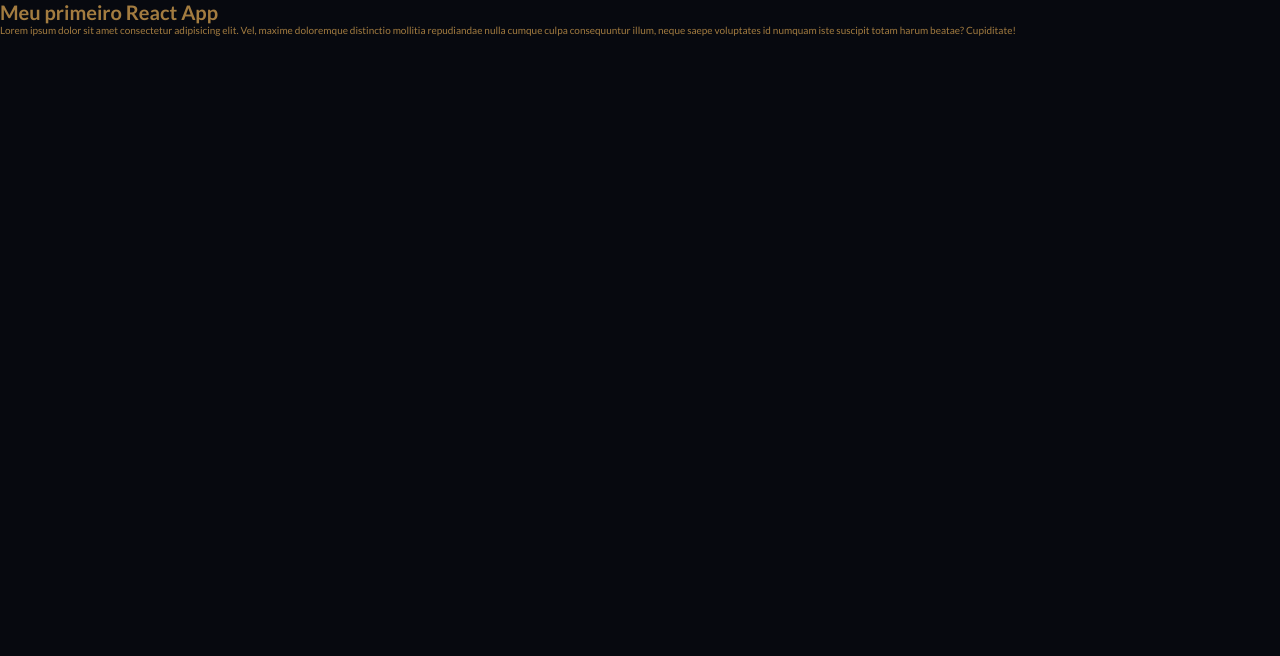
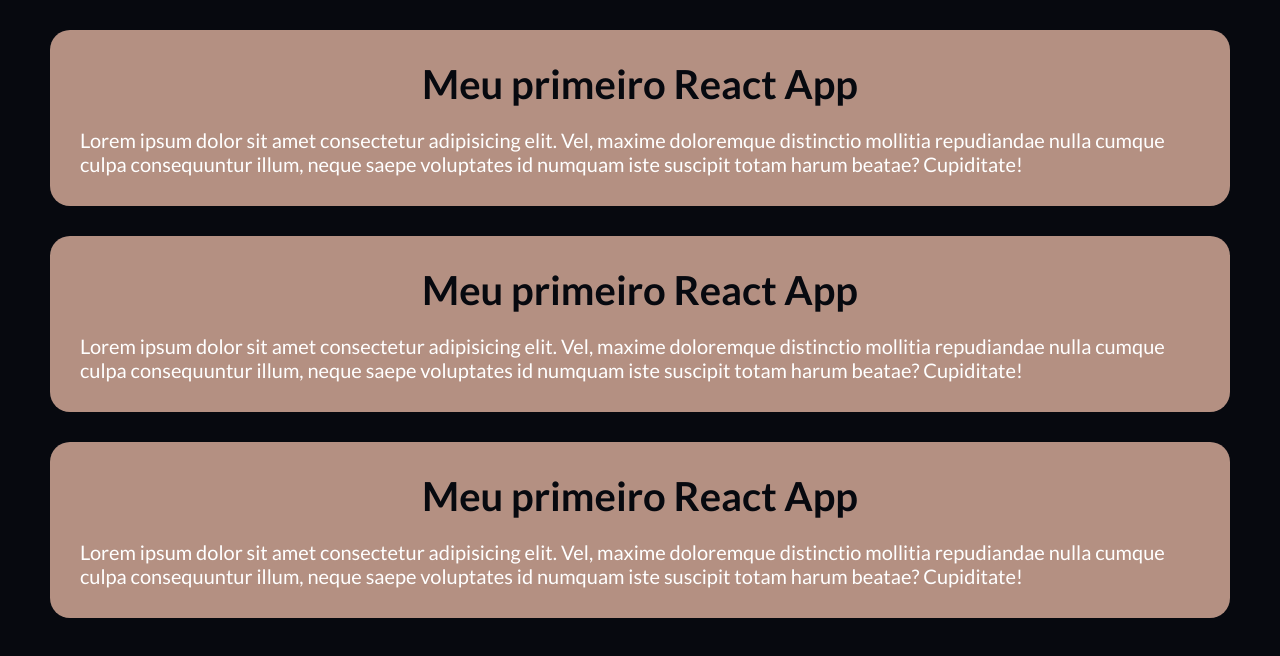
Before and after one commit to Jadiel-Lucas/ppi2025_4inf1v, a React (Vite) app: page / in a window 1280 px wide. Shown: the top 656 px of the page. Built offline with nearby package versions, Linux system fonts and the light colour scheme.

Commit message:
Aula 22/05/2025 - Criação do componente MyText

```diff
--- a/src/App.jsx
+++ b/src/App.jsx
@@ -1,16 +1,13 @@
 import "./styles/theme.css"
 import "./styles/global.css"
+import { MyText } from "./components/MyText";
 
 export default function App() {
   return (
-    <div>
-      <h1>Meu primeiro React App</h1>
-      <p>
-        Lorem ipsum dolor sit amet consectetur adipisicing elit. Vel, maxime
-        doloremque distinctio mollitia repudiandae nulla cumque culpa
-        consequuntur illum, neque saepe voluptates id numquam iste suscipit
-        totam harum beatae? Cupiditate!
-      </p>
-    </div>
+    <>
+    <MyText />
+    <MyText />
+    <MyText />
+    </>
   );
 }
--- /dev/null
+++ b/src/components/MyText.jsx
@@ -0,0 +1,17 @@
+import styles from './MyText.module.css';
+
+export function MyText() {
+    return (
+        <div className={styles.textContainer}>
+            <div className={styles.div}>
+                <h1 className={styles.title}>Meu primeiro React App</h1>
+                <p className={styles.text}>
+                    Lorem ipsum dolor sit amet consectetur adipisicing elit. Vel, maxime
+                    doloremque distinctio mollitia repudiandae nulla cumque culpa
+                    consequuntur illum, neque saepe voluptates id numquam iste suscipit
+                    totam harum beatae? Cupiditate!
+                </p>
+            </div>
+        </div>
+    );
+}
--- /dev/null
+++ b/src/components/MyText.module.css
@@ -0,0 +1,24 @@
+.container {
+    margin: 0;
+    max-width: 80rem;
+}
+
+.div {
+    background-color: var(--primary);
+    box-shadow: 0 0 1rem var(--primary-contrast-dark);
+    margin: 3rem 5rem;
+    padding: 3rem;
+    border-radius: 2rem;
+}
+
+.title {
+    font-weight: bolder;
+    font-size: 4rem;
+    color: var(--primary-dark);
+    text-align: center;
+    margin-bottom: 2rem;
+}
+
+.text {
+    font-size: 2rem;
+}
--- a/src/styles/theme.css
+++ b/src/styles/theme.css
@@ -1,7 +1,7 @@
 :root {
     --primary: #b49082ff;
     --secondary: #d6c3c9ff;
-    --primary-contrast: #a37c40ff;
+    --primary-contrast: #ffffff;
     --primary-dark: #07090fff;
     --secondary-dark: #98473eff;
 }
@@ -19,7 +19,7 @@
 :root[data-theme="green"] {
     --primary: #4caf50;
     --secondary: #c8e6c9;
-    --primary-contrast: #ffffff;
+    --primary-contrast: #a37c40ff;
     --primary-dark: #087f23;
     --secondary-dark: #388e3c;
 }
```
